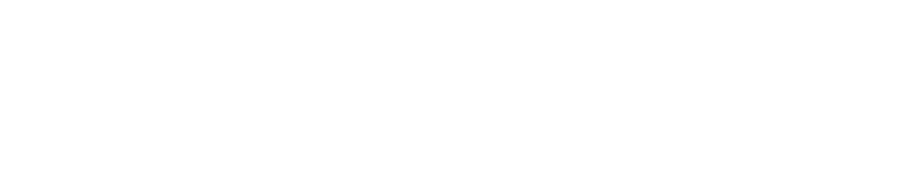
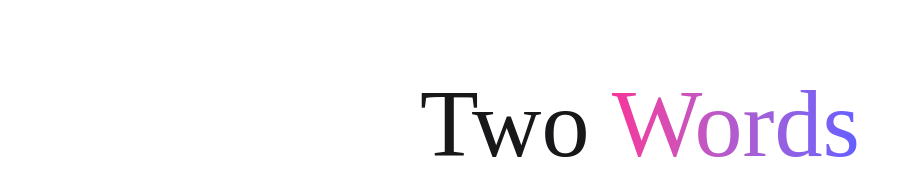
Before and after one commit to nahid-code1/tailwind-daisy-ui-practice, a React (Vite) app: page / in a window 1280 px wide. Shown: the part 1330-1526 px from the top of the page, without its empty margins (0-920 px from the left). Before the commit the page ends 1086 px from the top, so only its background shows below. Built offline with nearby package versions, Linux system fonts and the light colour scheme; a web font is replaced by a local one.

Commit message:
added navbar from daisy ui

```diff
--- a/src/App.jsx
+++ b/src/App.jsx
@@ -64,6 +64,10 @@
     </div>
   </div>
 </div>
+
+
+<h1 className='text-8xl text-center my-80'>Two <span className='bg-gradient-to-r from-pink-500  to-indigo-500 bg-clip-text text-transparent'>Words</span></h1>
+
     </>
   )
 }
```
